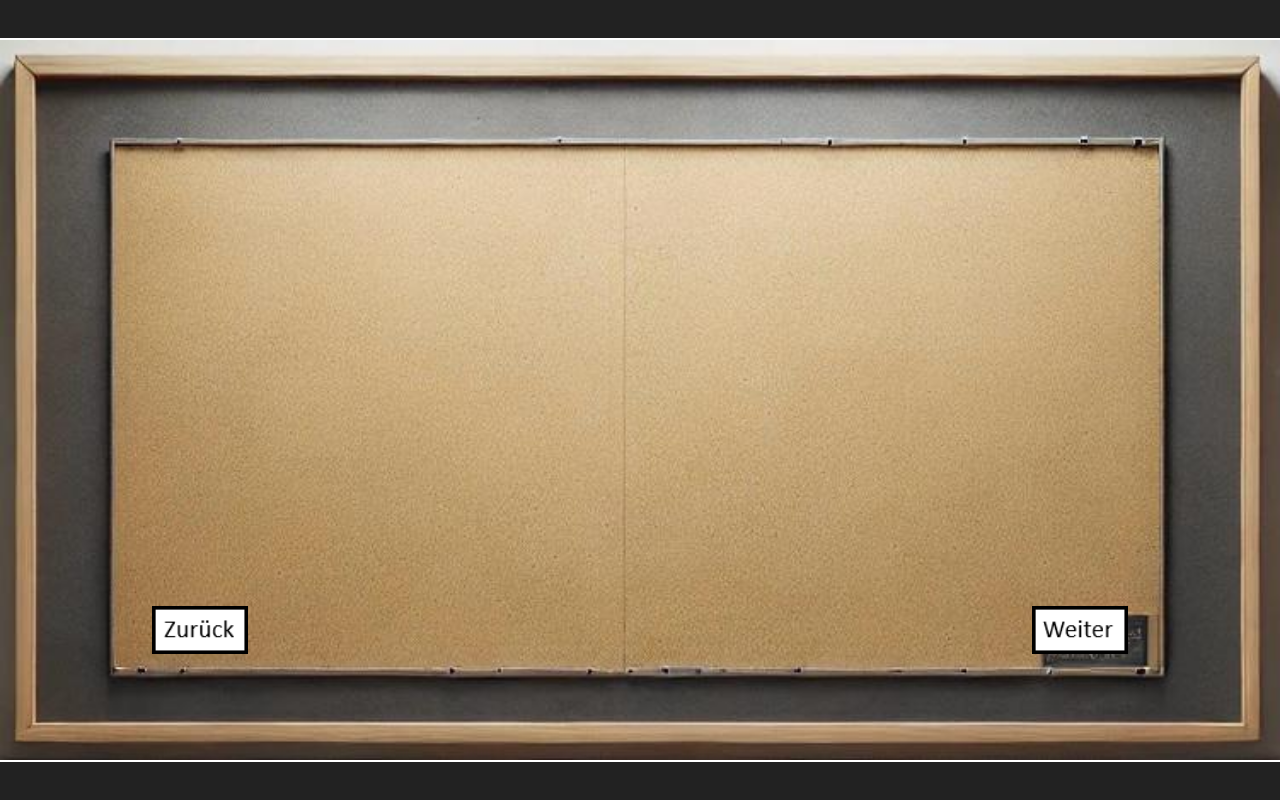
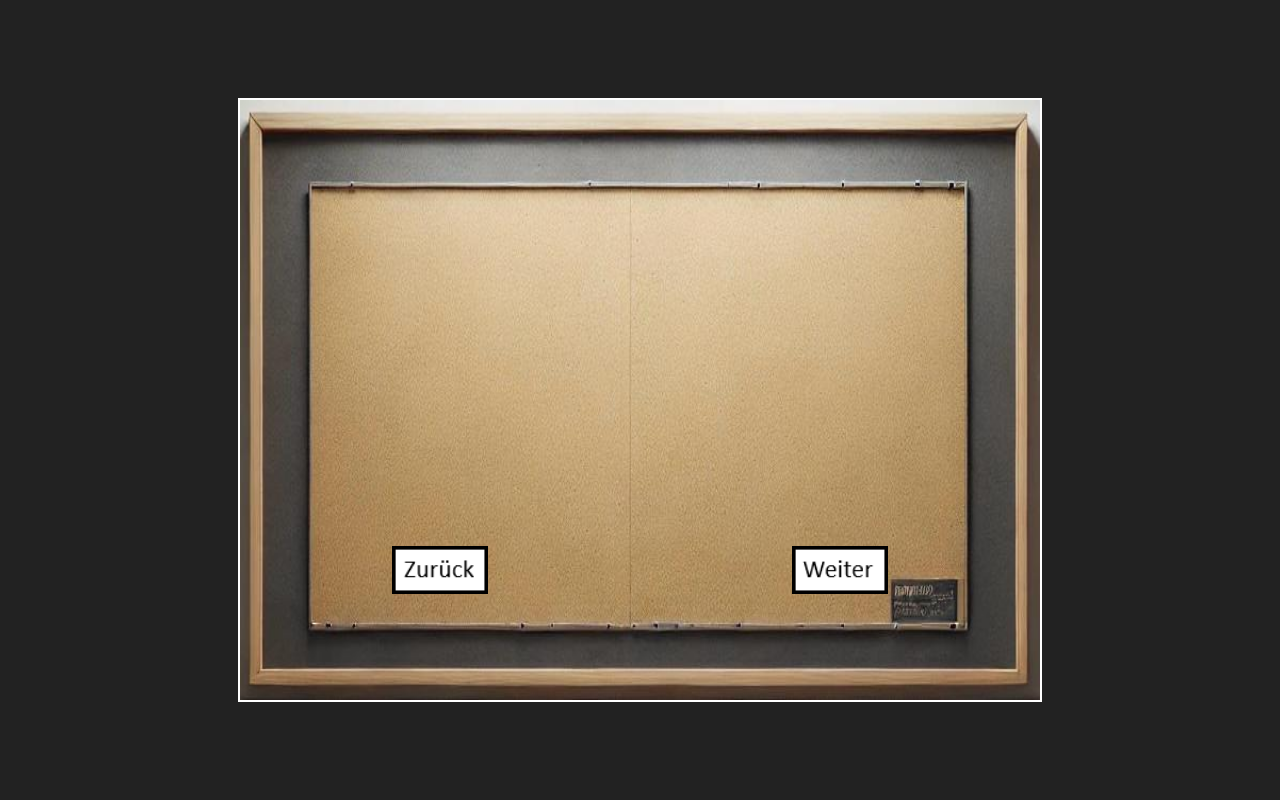
Before and after one commit to Geldverkaeufer/P-Seminar, a plain HTML site: page index.html in a window 1280 px wide. Drawn offline with Linux system fonts and the light colour scheme.

Commit message:
Update index.html

```diff
--- a/index.html
+++ b/index.html
@@ -7,7 +7,7 @@
   <link rel="stylesheet" href="styles.css" />
 </head>
 <body>
-  <canvas id="gameCanvas" width="1280" height="720"></canvas>
+  <canvas id="gameCanvas" width="800" height="600"></canvas>
   <script src="game.js"></script>
 </body>
 </html>
```
